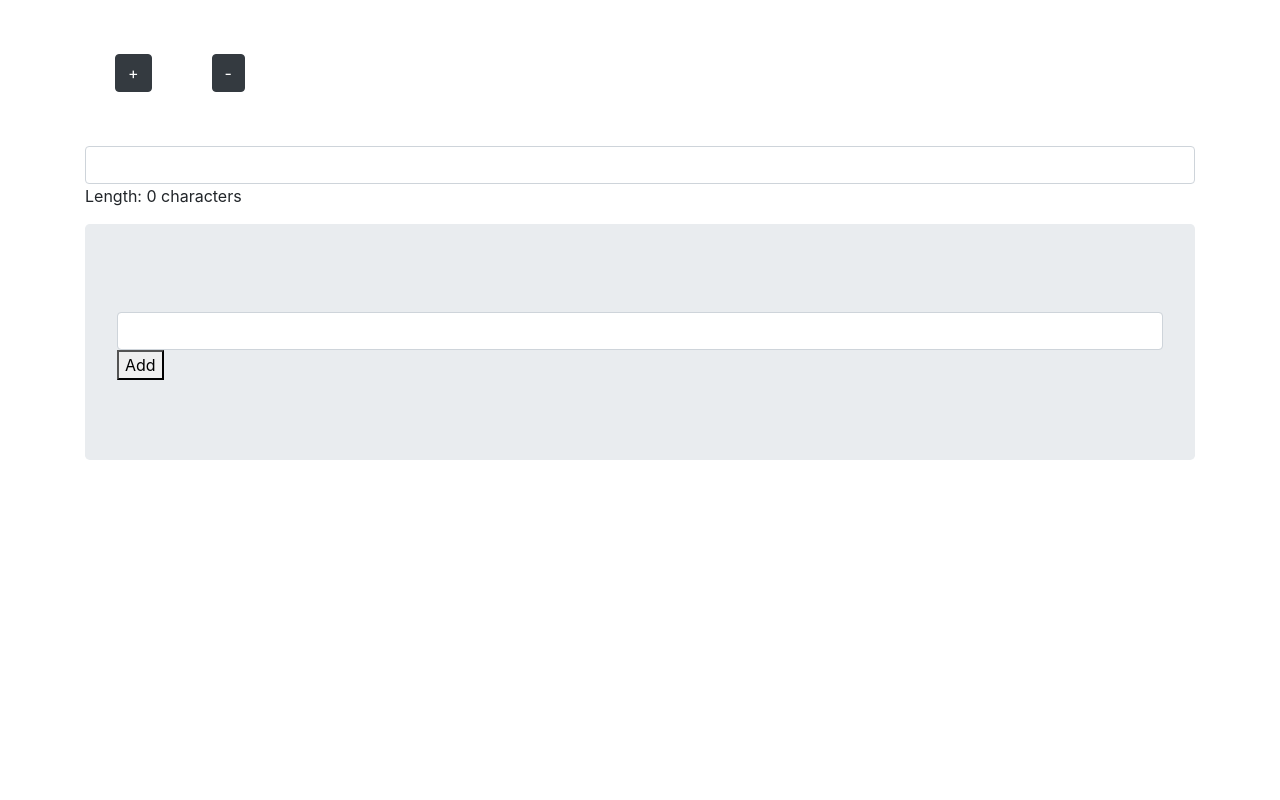
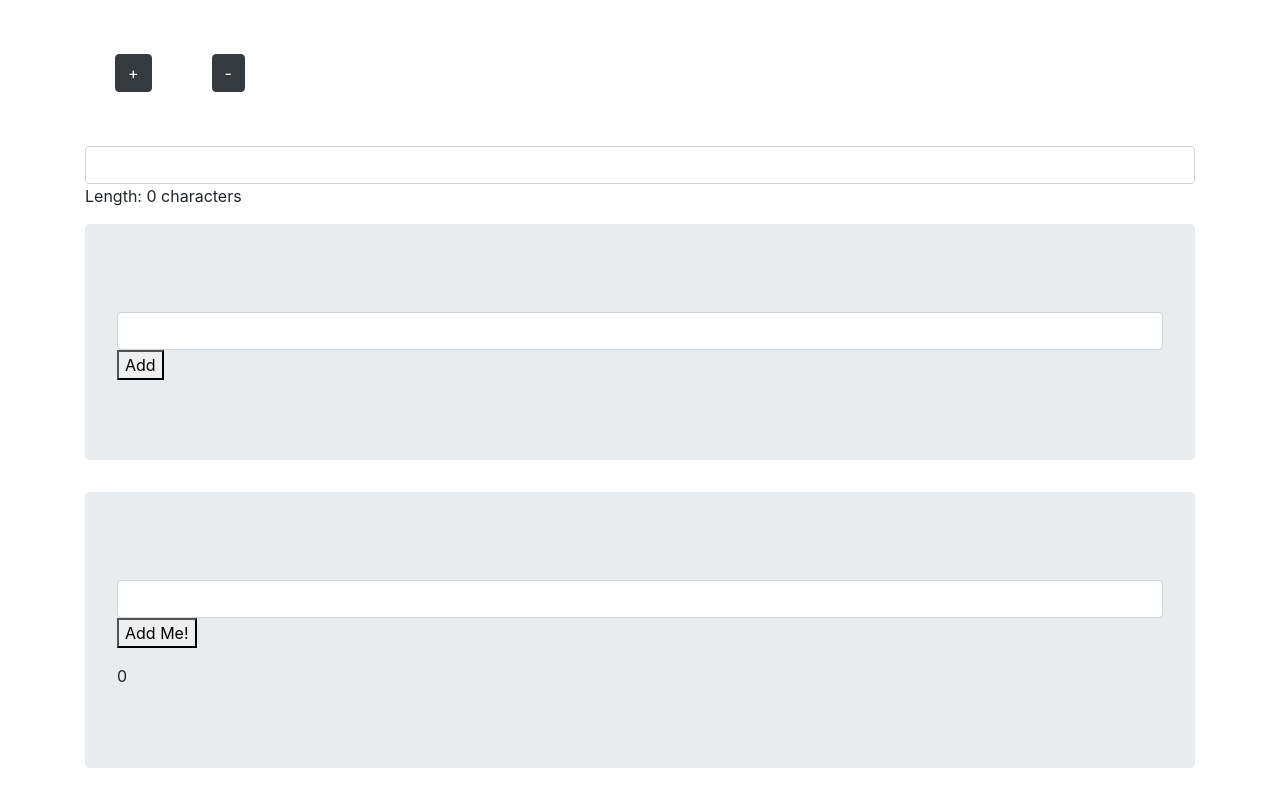
Before and after one commit to bettyeverett/react-testing-app, a React (Create React App) app: page / in a window 1280 px wide. Shown: the part 1214-2014 px from the top of the page. Before the commit the page ends 1706 px from the top, so only its background shows below. Built offline with nearby package versions, Linux system fonts and the light colour scheme.

Commit message:
Creating an input field that adds the inputted number both each to a <ul> and keeping a running total in a paragraph underneath.

```diff
--- a/src/Form.js
+++ b/src/Form.js
@@ -2,11 +2,13 @@ import React from "react";
 
 import Length from "./form/Length";
 import List from "./form/List";
+import Adder from "./form/Adder";
 
 const Form = () => (
     <>
       <Length />
       <List />
+      <Adder />
     </>
   );
 
--- /dev/null
+++ b/src/form/Adder.js
@@ -0,0 +1,70 @@
+// Create an <Adder> component. It should have a number <input> field and an "Add" <button>. When the "Add" button is pressed the number should be added to a list of numbers on screen and the total of all the numbers in the list should be displayed below. Make sure you test the total is correct: try 1, 2, and 3 and check you get 6
+
+import React, { Component } from "react";
+
+class Adder extends Component {
+
+    constructor(props) {
+        super(props);
+
+        this.state = {
+            input: "",
+            counter: 0,
+            list: [],
+        };
+
+        this.handleChange = this.handleChange.bind(this);
+        this.handleClick = this.handleClick.bind(this);
+
+    }
+
+    handleChange(e) {
+        this.setState( { input: e.currentTarget.value } );
+    }
+
+    handleClick() {
+
+        let { input, counter, list } = this.state;
+
+        this.setState( {
+            list: [...list, input],
+            counter: +counter + +input,
+            input: 0,
+        });
+
+
+    }
+
+    render() {
+
+        let { label, name } = this.props;
+        let { input, counter, list } = this.state;
+
+        return (
+
+            <div className="form-group jumbotron">
+                <label>{ label }</label>
+                <input
+                    onChange={ this.handleChange }
+                    value={ input }
+                    className="form-control"
+                    name={ name }
+                />
+                <button onClick={ this.handleClick } >Add Me!</button>
+                <ul>
+                    { list.map((value, index) => (
+                        <li key={ index }>
+                            <p>{ value }</p>
+                        </li>
+                    ))}
+                </ul>
+                <p>{ counter }</p>
+            </div>
+
+        );
+
+    }
+
+}
+
+export default Adder;
```
